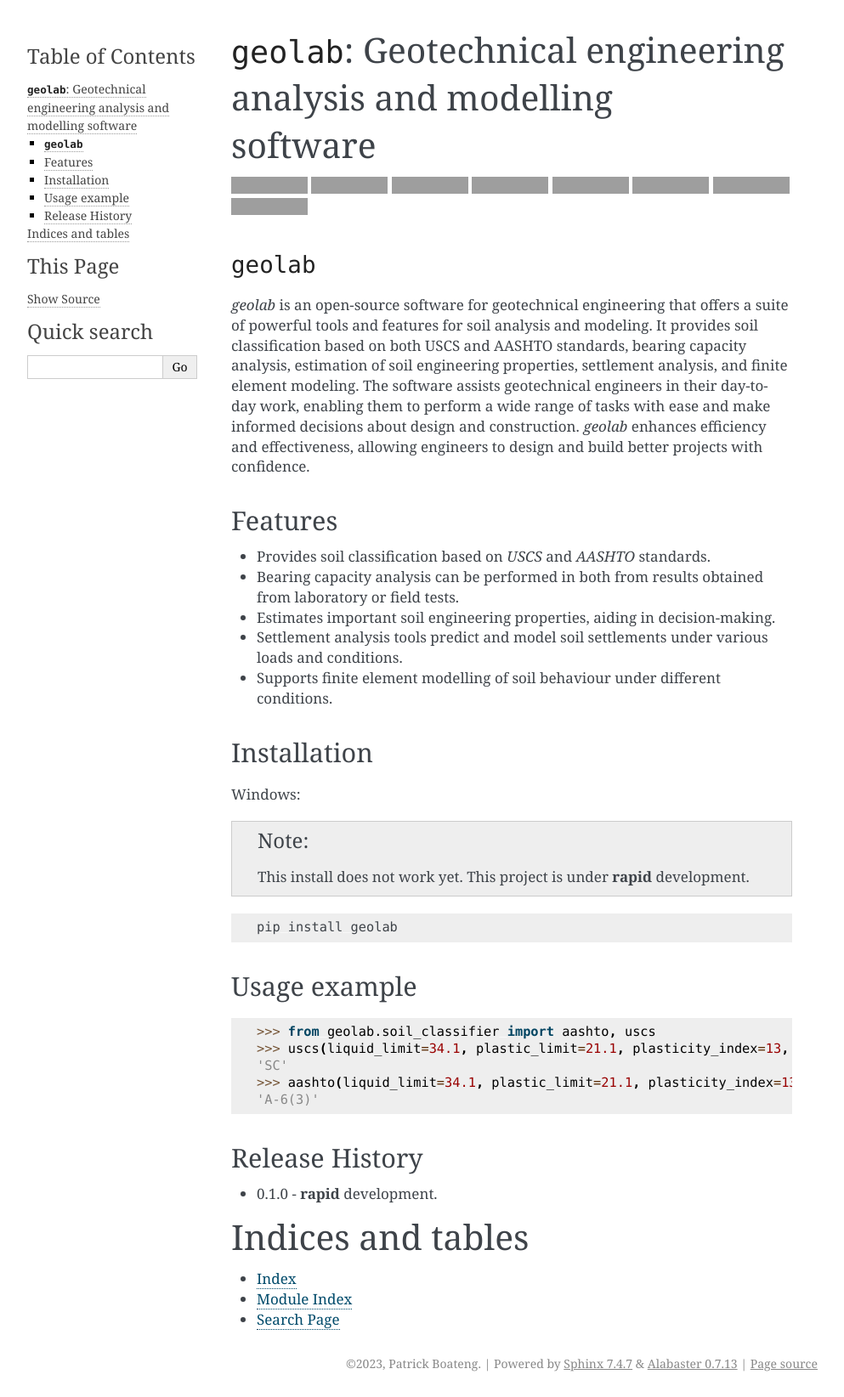
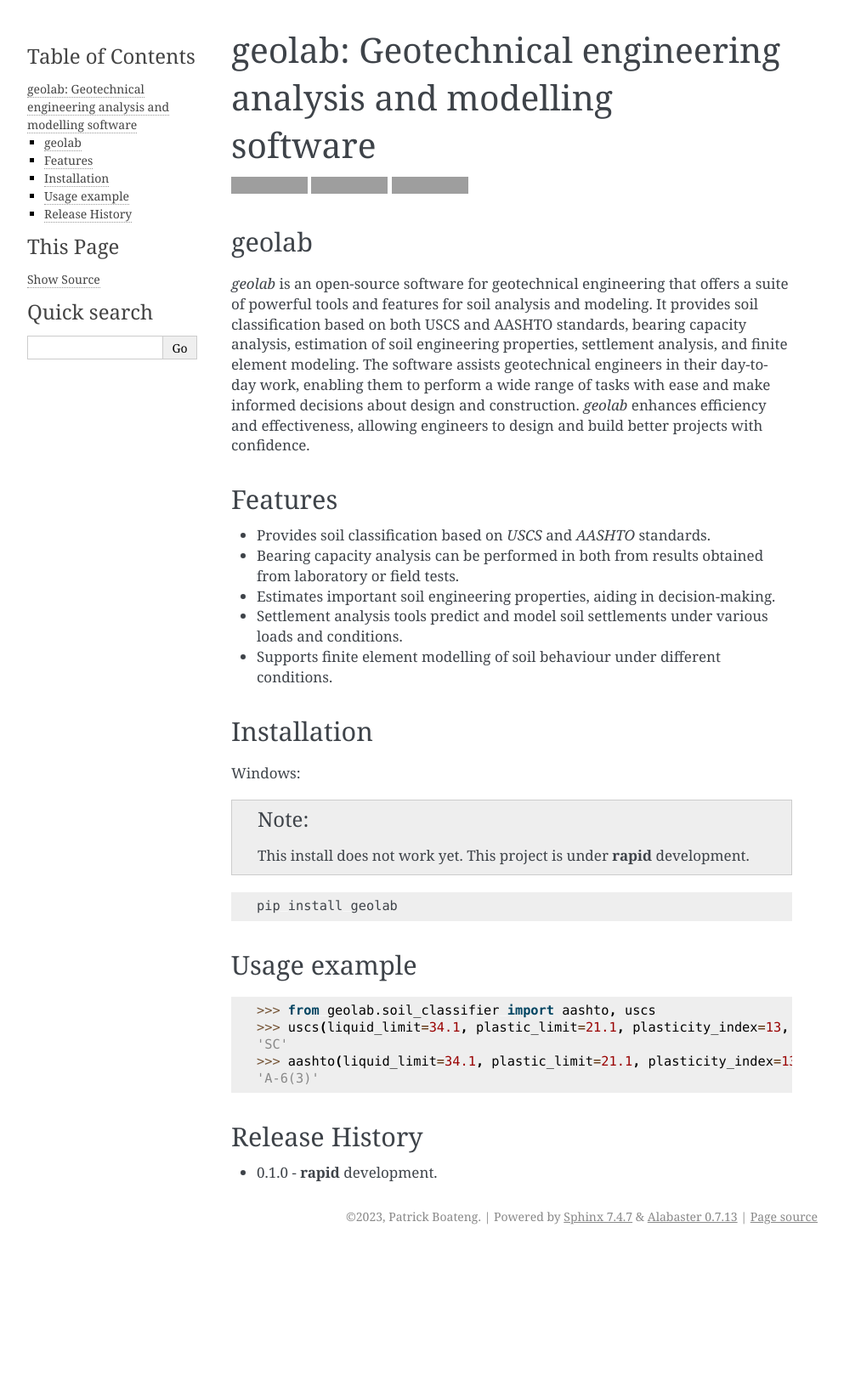
Before and after one commit to patrickboateng/geolysis, a Sphinx documentation site: the page built from docs/source/index.rst, in a window 1280 px wide. Shown: the whole page at 85% size, without its empty margins (148-1141 px from the left). Built offline with Sphinx 7.4.7, drawn with Linux system fonts in a browser that asks for light colours; after the commit the page ends 1471 px from its top, so only the background shows below that; some of the changed lines change nothing that is shown; grey boxes are pictures that could not be loaded.

Commit message:
modified main header

```diff
--- a/docs/source/index.rst
+++ b/docs/source/index.rst
@@ -4,8 +4,8 @@
    contain the root `toctree` directive.
 
 
-``geolab``: Geotechnical engineering analysis and modelling software
-====================================================================
+geolab: Geotechnical engineering analysis and modelling software
+================================================================
 
 .. image:: https://img.shields.io/badge/PyPi-Pato546-blue?style=flat-square&logo=pypi&logoColor=white
    :alt: pypi
@@ -14,35 +14,16 @@
 .. image:: https://img.shields.io/pypi/l/geolab?style=flat-square
    :alt: license
 
-.. image:: https://img.shields.io/badge/%20imports-isort-%231674b1?style=flat-square&labelColor=ef8336
-   :alt: Imports isort
-   :target: https://pycqa.github.io/isort/
-
-.. image:: https://img.shields.io/badge/code%20style-black-000000.svg?style=flat-square
-   :alt: Code style - black
-   :target: https://github.com/psf/black
-
-.. image:: https://img.shields.io/badge/code%20formatter-docformatter-fedcba.svg?style=flat-square
-   :alt: doc style
-   :target: https://github.com/PyCQA/docformatter
-
-.. image:: https://img.shields.io/badge/%20style-google-3666d6.svg?style=flat-square
-   :alt: style guide
-   :target: https://google.github.io/styleguide/pyguide.html#s3.8-comments-and-docstrings
-
-.. image:: https://img.shields.io/github/repo-size/patrickboateng/geolab?style=flat-square&labelColor=ef8336
-   :alt: repo size
-
 .. image:: https://img.shields.io/pypi/dm/geolab?style=flat-square
    :alt: downloads
 
-``geolab``
-----------
+geolab
+------
 
 `geolab` is an open-source software for geotechnical engineering that offers a suite of powerful tools and features for soil analysis and modeling. It provides soil classification based on both USCS and AASHTO standards, bearing capacity analysis, estimation of soil engineering properties, settlement analysis, and finite element modeling. The software assists geotechnical engineers in their day-to-day work, enabling them to perform a wide range of tasks with ease and make informed decisions about design and construction. `geolab` enhances efficiency and effectiveness, allowing engineers to design and build better projects with confidence.
 
 Features
----------
+--------
 
 - Provides soil classification based on `USCS` and `AASHTO` standards.
 - Bearing capacity analysis can be performed in both from results obtained from laboratory or field tests.
@@ -95,10 +76,9 @@ Release History
    :caption: Contents:
 
 
+.. Indices and tables
+.. ==================
 
-Indices and tables
-==================
-
-* :ref:`genindex`
-* :ref:`modindex`
-* :ref:`search`
+.. * :ref:`genindex`
+.. * :ref:`modindex`
+.. * :ref:`search`
```
